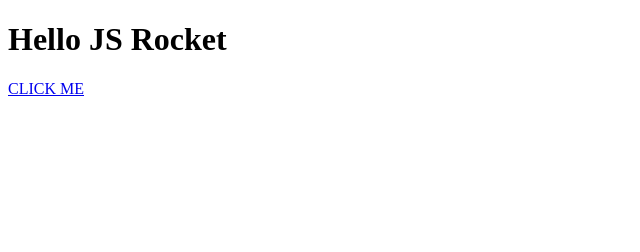
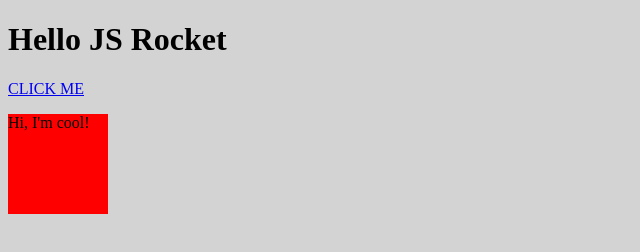
Before and after one commit to jdeel/js-rocket, a plain HTML site: page index.html in a window 1280 px wide. Both pictures are taken after a click on the link "CLICK ME". Shown: the whole page, without its empty margins (0-640 px from the left). Drawn offline with Linux system fonts and the light colour scheme.

Commit message:
Made a color toggle.

```diff
--- a/css/style.css
+++ b/css/style.css
@@ -0,0 +1,14 @@
+body {
+  background-color: lightgray;
+}
+
+.cool {
+  width: 100px;
+  height: 100px;
+  background-color: seagreen;
+  transition: background-color 1s;
+}
+
+.cool.red {
+  background-color: red;
+}
--- a/index.html
+++ b/index.html
@@ -8,6 +8,10 @@
   </head>
   <body>
     <h1>Hello JS Rocket</h1>
-    <a href="#" onclick="car.switchCar(true);">CLICK ME</a>
+    <a href="#" onclick="doCoolStuff();">CLICK ME</a>
+
+    <div class="cool" id="cool">
+      <p>Hi, I'm cool!</p>
+    </div>
   </body>
 </html>
--- a/javascript/script.js
+++ b/javascript/script.js
@@ -1,3 +1,14 @@
+// This function does this.
+var doCoolStuff = function () {
+  var currentClassName = document.getElementById('cool').className;
+
+  if (currentClassName == 'cool') {
+    document.getElementById('cool').className = 'cool red';
+  } else {
+    document.getElementById('cool').className = 'cool';
+  }
+};
+
 var car = {
   make: 'VW',
   type: 'Polo',
```
